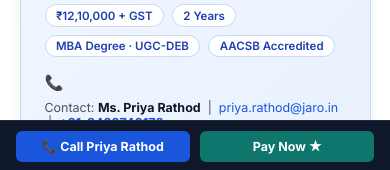
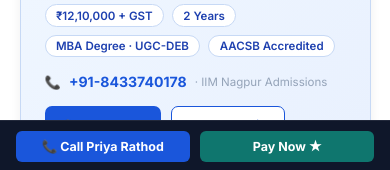
Before and after one commit to durgeshkekare-gif/iimcertification-co-in, a website: page blog/iim-nagpur-certification-vs-iim-ahmedabad-2026.html in a window 390 px wide. Shown: the part 672-842 px from the top of the page. Drawn offline with Linux system fonts and the light colour scheme.

Commit message:
fix: remove contact name/email from IIMN widget — phone only

```diff
--- a/blog/iim-nagpur-certification-vs-iim-ahmedabad-2026.html
+++ b/blog/iim-nagpur-certification-vs-iim-ahmedabad-2026.html
@@ -83,12 +83,7 @@
     <span style="background:#fff;border:1px solid #c7d9f5;border-radius:20px;padding:.2rem .65rem;font-size:.72rem;font-weight:600;color:#1E40AF;">AACSB Accredited</span>
   </div>
   <!-- Contact line -->
-  <div style="display:flex;align-items:center;gap:.5rem;font-size:.78rem;color:#475569;margin-bottom:1rem;flex-wrap:wrap;">
-    <span style="font-size:.95rem;">📞</span>
-    <span>Contact: <strong style="color:#0F172A;">Ms. Priya Rathod</strong> &nbsp;|&nbsp;
-    <a href="mailto:priya.rathod@jaro.in" style="color:#1a56db;text-decoration:none;">priya.rathod@jaro.in</a> &nbsp;|&nbsp;
-    <a href="tel:918433740178" style="color:#1a56db;font-weight:700;text-decoration:none;">+91-8433740178</a></span>
-  </div>
+  <div style="display:flex;align-items:center;gap:.5rem;font-size:.82rem;color:#475569;margin-bottom:1rem;"><span>📞</span><a href="tel:918433740178" style="color:#1a56db;font-weight:700;font-size:.88rem;text-decoration:none;">+91-8433740178</a><span style="font-size:.72rem;color:#94a3b8;">· IIM Nagpur Admissions</span></div>
   <!-- CTA Buttons -->
   <div style="display:flex;flex-wrap:wrap;gap:.65rem;">
     <a href="tel:918433740178"
@@ -139,7 +134,7 @@
   <div style="font-size:.68rem;color:#64748b;margin-bottom:.75rem;line-height:1.6;">₹12,10,000 + GST · 2 years · UGC-DEB MBA Degree</div>
   <a href="tel:918433740178" style="display:block;text-align:center;background:#1a56db;color:#fff;padding:.48rem;border-radius:6px;font-size:.75rem;font-weight:700;text-decoration:none;margin-bottom:.4rem;">📞 +91-8433740178</a>
   <a href="https://www.jaroeducation.com/blended-mba-for-working-professionals-iim-nagpur" target="_blank" rel="noopener" style="display:block;text-align:center;background:#fff;color:#1a56db;padding:.45rem;border-radius:6px;font-size:.72rem;font-weight:700;text-decoration:none;border:1.5px solid #1a56db;">Pay Now ★</a>
-  <div style="font-size:.65rem;color:#64748b;margin-top:.5rem;text-align:center;">Ms. Priya Rathod</div>
+
 </div>
 <!-- End IIMN Sidebar -->
 
```
